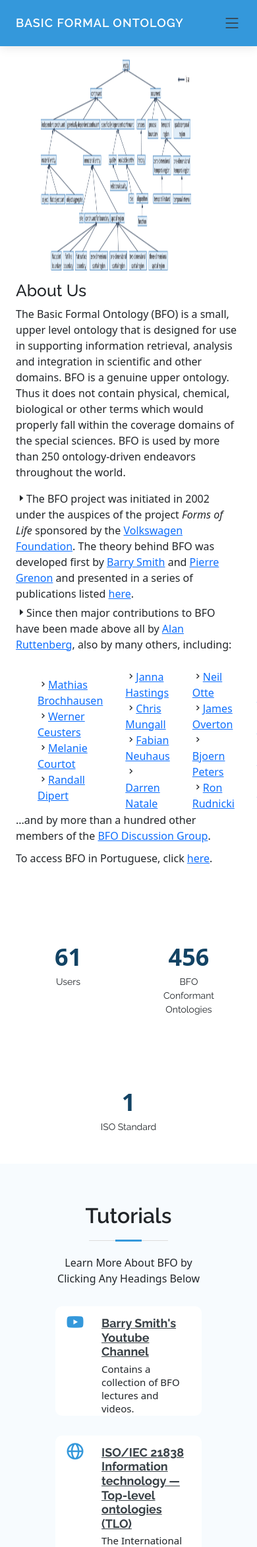
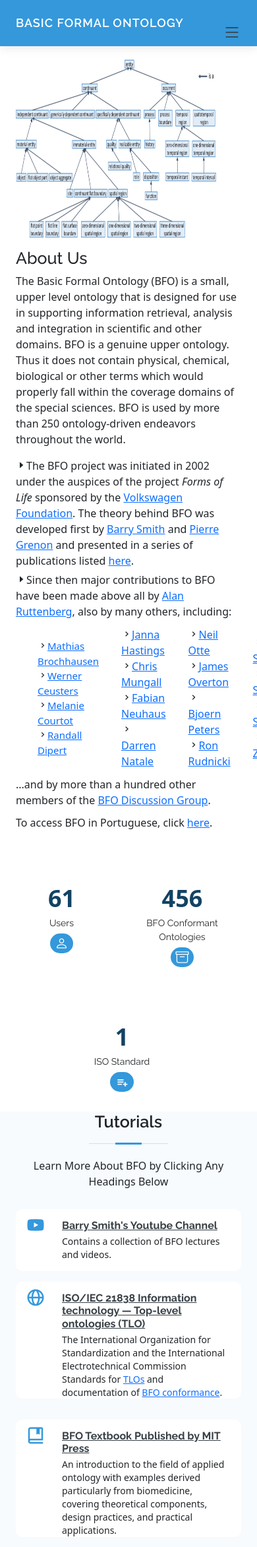
Before and after one commit to SydCo99/bfo-new-site, a Django app: template templates/index.html in a window 390 px wide; the page is wider, and only the part inside the window is pictured. Shown: the top 2345 px of that part at 66% size. Run offline with Django 3.2, Linux system fonts and the light colour scheme; the template is opened without the code that fills it, so the values that code supplies are empty; some libraries are stand-ins or nearby versions.

Commit message:
resized most of the website and tried to optimize for mobile

```diff
--- a/assets/css/style.css
+++ b/assets/css/style.css
@@ -155,11 +155,28 @@ h6 {
   justify-content: space-between;
   padding: 10px 0 10px 30px;
   font-family: "Poppins", sans-serif;
-  font-size: 16px;
+  font-size: 14px;
   font-weight: 500;
   color: white;
   white-space: nowrap;
   transition: 0.3s;
+}
+
+.navbar-custom {
+  height: 5px;
+  padding-top: 0px;
+
+}
+
+@media only screen and (min-width: 600px) {
+  .navbar {
+   height: 100px !important;
+  }
+}
+@media only screen and (min-width: 768px) {
+  .navbar {
+   height: 120px !important;
+ }
 }
 
 .navbar a i,
@@ -557,7 +574,7 @@ section {
 .about ul {
   list-style: none;
   padding: 0;
-  font-size: 15px;
+  font-size: 10px;
 }
 
 .about ul li+li {
@@ -596,6 +613,7 @@ section {
   font-size: 15px;
   color: #848484;
 }
+
 
 /*--------------------------------------------------------------
 # Skills
@@ -638,15 +656,15 @@ section {
 --------------------------------------------------------------*/
 .counts {
   background: white;
-  padding: 0px 0 20px 0;
+  padding: 0px 0 0px 0;
   display: flex;
   align-items: center;
   justify-content: center;
 }
 
 .counts .count-box {
-  padding: 30px 30px 25px 30px;
-  width: 100%;
+  padding: 0px 30px 30px 10px;
+  width: auto;
   text-align: center;
   background: #fff;
   margin-left: auto;
@@ -654,20 +672,19 @@ section {
 }
 
 .counts .count-box i {
-  position: absolute;
-  top: -25px;
-  left: 50%;
-  transform: translateX(-50%);
+
+
+
   font-size: 20px;
   background: #3498db;
-  padding: 12px;
+  padding: 5px;
   color: #fff;
   border-radius: 50px;
   display: inline-flex;
   align-items: center;
   justify-content: center;
-  width: 48px;
-  height: 48px;
+  width: 30%;
+  height: 70%;
 }
 
 .counts .count-box span {
@@ -689,7 +706,7 @@ section {
 --------------------------------------------------------------*/
 
 .services {
-  padding: 60px;
+  padding: 0px;
 }
 .services .icon-box {
   padding: 15px;
@@ -1036,15 +1053,18 @@ section {
   background-color: #3498db;
 }
 
+table.datatable {
+  width:"device-width"
+}
 
 table.dataTable td {
-  font-size: 0.9em;
+  font-size: 0.7em;
   padding: 4px 8px 4px 8px;
   font-family: "Open Sans", sans-serif;
 }
 
 table.dataTable tr.dtrg-level-0 td {
-  font-size: 0.9em;
+  font-size: 0.7em;
   padding: 4px 8px 4px 8px;
   font-family: "Open Sans", sans-serif;
 
@@ -1090,7 +1110,7 @@ table.dataTable tr.dtrg-level-0 td {
   height: 50%;
   border-radius: 30%;
   margin: 0 0 40px 0;
-  size: 400px;
+  size: auto;
 }
 
 .team .member h4 {
@@ -1113,7 +1133,7 @@ table.dataTable tr.dtrg-level-0 td {
 }
 
 .team .member .social {
-  margin-top: 15px;
+  margin-top: 0px;
 }
 
 .team .member .social a {
--- a/templates/index.html
+++ b/templates/index.html
@@ -1147,12 +1147,12 @@
     <div class="container d-flex align-items-center">
 
       <div class="logo me-auto">
-        <h1><a href="#about"  style = "color:white">Basic Formal Ontology</a></h1>
+        <h1><a href="#about"  style = "color:white; ">Basic Formal Ontology</a></h1>
         <!-- Uncomment below if you prefer to use an image logo -->
         <!-- <a href="index.html"><img src="assets/img/logo.png" alt="" class="img-fluid"></a>-->
       </div>
 
-      <nav id="navbar" class="navbar order-last order-lg-0">
+      <nav id="navbar" class="navbar navbar-custom">
         <ul>
           <li><a class="nav-link scrollto active" href="#about">Home</a></li>
           <li><a class="nav-link scrollto" href="#about">About</a></li>
@@ -1177,27 +1177,25 @@
     <section id="about" >
       <div class="container">
 
-        <div class="row" style = "width:auto; padding-bottom: 0px;">
+        <div class="row" style = "padding-bottom: 0px;" width = "device-width">
             <figure style = "display: flex;
             align-items: center;
             justify-content: center;
             padding-top: 30px;
             padding-right:50px;">
-              <img src="../assets/img/bfohierarchy.png" class="img-fluid" alt="bfo hierarchy" style="width:75%;height:320px;">
+              <img src="../assets/img/bfohierarchy.png" class="img-fluid" alt="bfo hierarchy" style="height:270px;" width = "device-width">
             </figure>
             <br>
-            <h2>About Us</h2>
-            <p>
+            <h2 style = "font-size: 25px;">About Us</h2>
+            <p style= "font-size: 16px;">
               The Basic Formal Ontology (BFO) is a small, upper level ontology that is designed for use in supporting information retrieval, analysis and integration in scientific and other domains. BFO is a genuine upper ontology. Thus it does not contain physical, chemical, biological or other terms which would properly fall within the coverage domains of the special sciences. BFO is used by more than 250 ontology-driven endeavors throughout the world.            </p>
             <ul style = "list-style: none;">
-              <li><i class="bx bx-caret-right"></i>The BFO project was initiated in 2002 under the auspices of the project <em>Forms of Life</em> sponsored by the <a href="https://www.volkswagenstiftung.de/en/funding/key-results-from-the-humanities/forms-of-life.html">Volkswagen Foundation</a>.
+              <li style = "font-size:16px;"><i class="bx bx-caret-right"></i>The BFO project was initiated in 2002 under the auspices of the project <em>Forms of Life</em> sponsored by the <a href="https://www.volkswagenstiftung.de/en/funding/key-results-from-the-humanities/forms-of-life.html">Volkswagen Foundation</a>.
                 The theory behind BFO was developed first by <a href="http://ontology.buffalo.edu/smith">Barry Smith</a> and <a href="http://www.uni-saarland.de/~pgrenon">Pierre Grenon</a> and presented in a series of publications listed <a href="publications.html">here</a>.</li>
-              <li><i class="bx bx-caret-right" style = "padding-top: 8px"></i>Since then major contributions to BFO have been made above all by <a href="http://sciencecommons.org/about/whoweare/ruttenberg">Alan Ruttenberg</a>, also by many others, including:
-                <br>
-                <br>
-                <table>
+              <li><i class="bx bx-caret-right" style = "padding-top: 8px;font-size:16px;"></i>Since then major contributions to BFO have been made above all by <a href="http://sciencecommons.org/about/whoweare/ruttenberg">Alan Ruttenberg</a>, also by many others, including:
+                <table style = "padding-top: 10px">
                   <td>
-                    <ul style = "list-style: none;">
+                    <ul style = "list-style: none; font-size:15px; padding-top: 10px; padding-bottom: 10px;">
                       <li><i class="bx bx-chevron-right"></i><a href="http://dbmi.uams.edu/faculty/mathias-brochhausen-ph-d">Mathias Brochhausen</a></li>
                       <li><i class="bx bx-chevron-right"></i><a href="http://www.referent-tracking.com/RTU/?page=ceusters_vita">Werner Ceusters</a></li>
                       <li><i class="bx bx-chevron-right"></i><a href="http://ca.linkedin.com/in/mcourtot">Melanie Courtot</a></li>
@@ -1245,31 +1243,33 @@
 
     <!-- ======= Counts Section ======= -->
     <section id="counts" class="counts">
-      <div class="container">
+      <div class="container" width = "device-width">
 
-        <div class="row justify-content-center" style = "padding-top:5px;">
+        <div class="row justify-content-center" style = "padding-top:0px;">
 
           <div class="col-lg-3 col-6">
             <div class="count-box">
+              <span data-purecounter-start="0" data-purecounter-end="61" data-purecounter-duration="1" class="purecounter"></span>
+              <p style = "padding-bottom: 5px;">Users</p>
               <i class="bi bi-person"></i>
-              <span data-purecounter-start="0" data-purecounter-end="61" data-purecounter-duration="1" class="purecounter"></span>
-              <p>Users</p>
             </div>
           </div>
 
           <div class="col-lg-3 col-6">
             <div class="count-box">
+
+              <span data-purecounter-start="0" data-purecounter-end="456" data-purecounter-duration="1" class="purecounter"></span>
+              <p style = "padding-bottom: 5px;">BFO Conformant Ontologies</p>
               <i class="bi bi-archive"></i>
-              <span data-purecounter-start="0" data-purecounter-end="456" data-purecounter-duration="1" class="purecounter"></span>
-              <p>BFO Conformant Ontologies</p>
             </div>
           </div>
 
           <div class="col-lg-3 col-6 mt-5 mt-lg-0">
             <div class="count-box">
+
+              <span data-purecounter-start="0" data-purecounter-end="1" data-purecounter-duration="1" class="purecounter"></span>
+              <p style = "padding-bottom: 5px;">ISO Standard</p>
               <i class="bx bx-list-plus"></i>
-              <span data-purecounter-start="0" data-purecounter-end="1" data-purecounter-duration="1" class="purecounter"></span>
-              <p>ISO Standard</p>
             </div>
           </div>
 
@@ -1281,54 +1281,54 @@
 
     <!-- ======= Services Section ======= -->
     <section id="services" class="services section-bg">
-      <div class="container">
+      <div class="container" width = "device-width">
 
         <div class="section-title">
-          <h2>Tutorials</h2>
-          <p>Learn More About BFO by Clicking Any Headings Below</p>
+          <h2 style = "font-size: 25px;">Tutorials</h2>
+          <p style = "font-size: 16px;">Learn More About BFO by Clicking Any Headings Below</p>
         </div>
 
         <div class="row">
           <div class="col-md-6">
             <div class="icon-box">
               <i class='bx-fw bx bxl-youtube'></i>
-              <h4><a href="https://www.youtube.com/user/hxo3nql/playlists">Barry Smith's Youtube Channel</a></h4>
-              <p>Contains a collection of BFO lectures and videos.</p>
+              <h4 style = "font-size: 16px;"><a href="https://www.youtube.com/user/hxo3nql/playlists">Barry Smith's Youtube Channel</a></h4>
+              <p style = "font-size: 14px;">Contains a collection of BFO lectures and videos.</p>
             </div>
           </div>
           <div class="col-md-6">
             <div class="icon-box">
               <i class='bx-fw bx bx-globe'></i>
-              <h4><a href="https://www.iso.org/standard/74572.html">ISO/IEC 21838 Information technology — Top-level ontologies (TLO)</a></h4>
-              <p>The International Organization for Standardization and the International Electrotechnical Commission Standards for <a href="https://www.iso.org/standard/71954.html">TLOs</a> and documentation of <a href="https://www.iso.org/standard/74572.html">BFO conformance</a>.</p>
+              <h4 style = "font-size: 16px;"><a href="https://www.iso.org/standard/74572.html">ISO/IEC 21838 Information technology — Top-level ontologies (TLO)</a></h4>
+              <p style = "font-size: 14px;">The International Organization for Standardization and the International Electrotechnical Commission Standards for <a href="https://www.iso.org/standard/71954.html">TLOs</a> and documentation of <a href="https://www.iso.org/standard/74572.html">BFO conformance</a>.</p>
             </div>
           </div>
           <div class="col-md-6">
             <div class="icon-box">
               <i class='bx-fw bx bx-book-bookmark'></i>
-              <h4><a href="https://mitpress.mit.edu/9780262527811/building-ontologies-with-basic-formal-ontology/">BFO Textbook Published by MIT Press</a></h4>
-              <p>An introduction to the field of applied ontology with examples derived particularly from biomedicine, covering theoretical components, design practices, and practical applications.</p>
+              <h4 style = "font-size: 16px;"><a href="https://mitpress.mit.edu/9780262527811/building-ontologies-with-basic-formal-ontology/">BFO Textbook Published by MIT Press</a></h4>
+              <p style = "font-size: 14px;">An introduction to the field of applied ontology with examples derived particularly from biomedicine, covering theoretical components, design practices, and practical applications.</p>
             </div>
           </div>
           <div class="col-md-6">
             <div class="icon-box">
               <i class='bx-fw bx bxl-wikipedia'></i>
-              <h4><a href="https://ncorwiki.buffalo.edu/index.php/Tutorial_on_Basic_Formal_Ontology">NCOR BFO Tutorial</a></h4>
-              <p>The National Center for Ontological Research's BFO Overview. The <a href="https://ncorwiki.buffalo.edu/index.php/Main_Page">NCOR Wiki</a> is also full of useful resources.</p>
+              <h4 style = "font-size: 16px;"><a href="https://ncorwiki.buffalo.edu/index.php/Tutorial_on_Basic_Formal_Ontology">NCOR BFO Tutorial</a></h4>
+              <p style = "font-size: 14px;">The National Center for Ontological Research's BFO Overview. The <a href="https://ncorwiki.buffalo.edu/index.php/Main_Page">NCOR Wiki</a> is also full of useful resources.</p>
             </div>
           </div>
           <div class="col-md-6">
             <div class="icon-box">
               <i class='bx-fw bx bx-search-alt'></i>
-              <h4><a href="https://www.ebi.ac.uk/ols/ontologies/bfo">OLS Ontology Search - BFO</a></h4>
-              <p><a href="https://www.ebi.ac.uk/ols/index">The Ontology Lookup Service (OLS)</a> is a repository for biomedical ontologies that aims to provide a single point of access to the latest ontology versions.</p>
+              <h4 style = "font-size: 16px;"><a href="https://www.ebi.ac.uk/ols/ontologies/bfo">OLS Ontology Search - BFO</a></h4>
+              <p style = "font-size: 14px;"><a href="https://www.ebi.ac.uk/ols/index">The Ontology Lookup Service (OLS)</a> is a repository for biomedical ontologies that aims to provide a single point of access to the latest ontology versions.</p>
             </div>
           </div>
           <div class="col-md-6">
             <div class="icon-box">
               <i class='bx-fw bx bx-data'></i>
-              <h4><a href="http://aber-owl.net/ontology/BFO/#/Overview">AberOWL BFO Page</a></h4>
-              <p>AberOWL is a web-based ontology repository front end that facilitates SPARQL and DL querying without prior user configuration.</p>
+              <h4 style = "font-size: 16px;"><a href="http://aber-owl.net/ontology/BFO/#/Overview">AberOWL BFO Page</a></h4>
+              <p style = "font-size: 14px;">AberOWL is a web-based ontology repository front end that facilitates SPARQL and DL querying without prior user configuration.</p>
             </div>
           </div>
 
```
Also changed, not shown: other parts of templates/index.html (+13 -13 lines), templates/users.html (+12 -9 lines).
